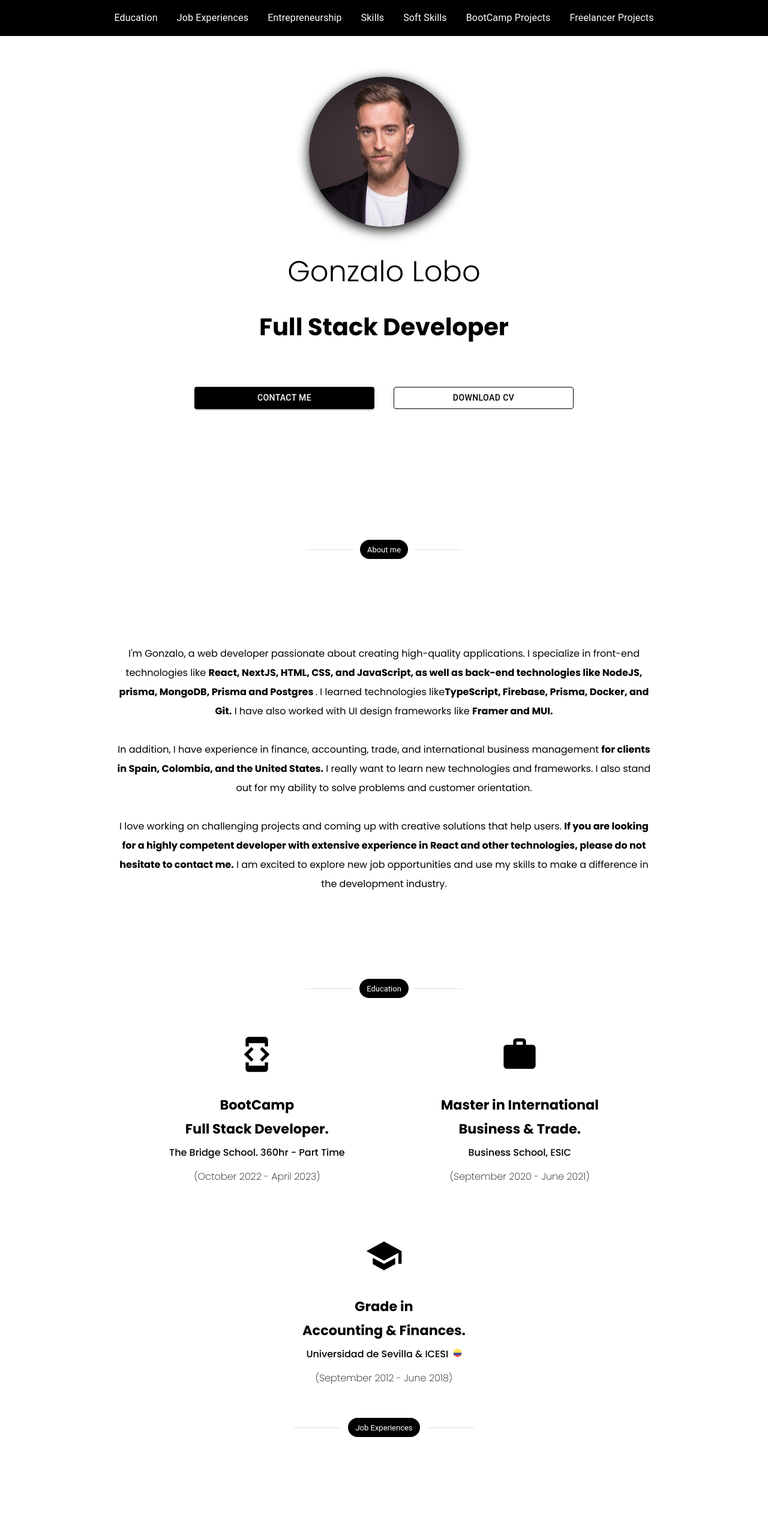
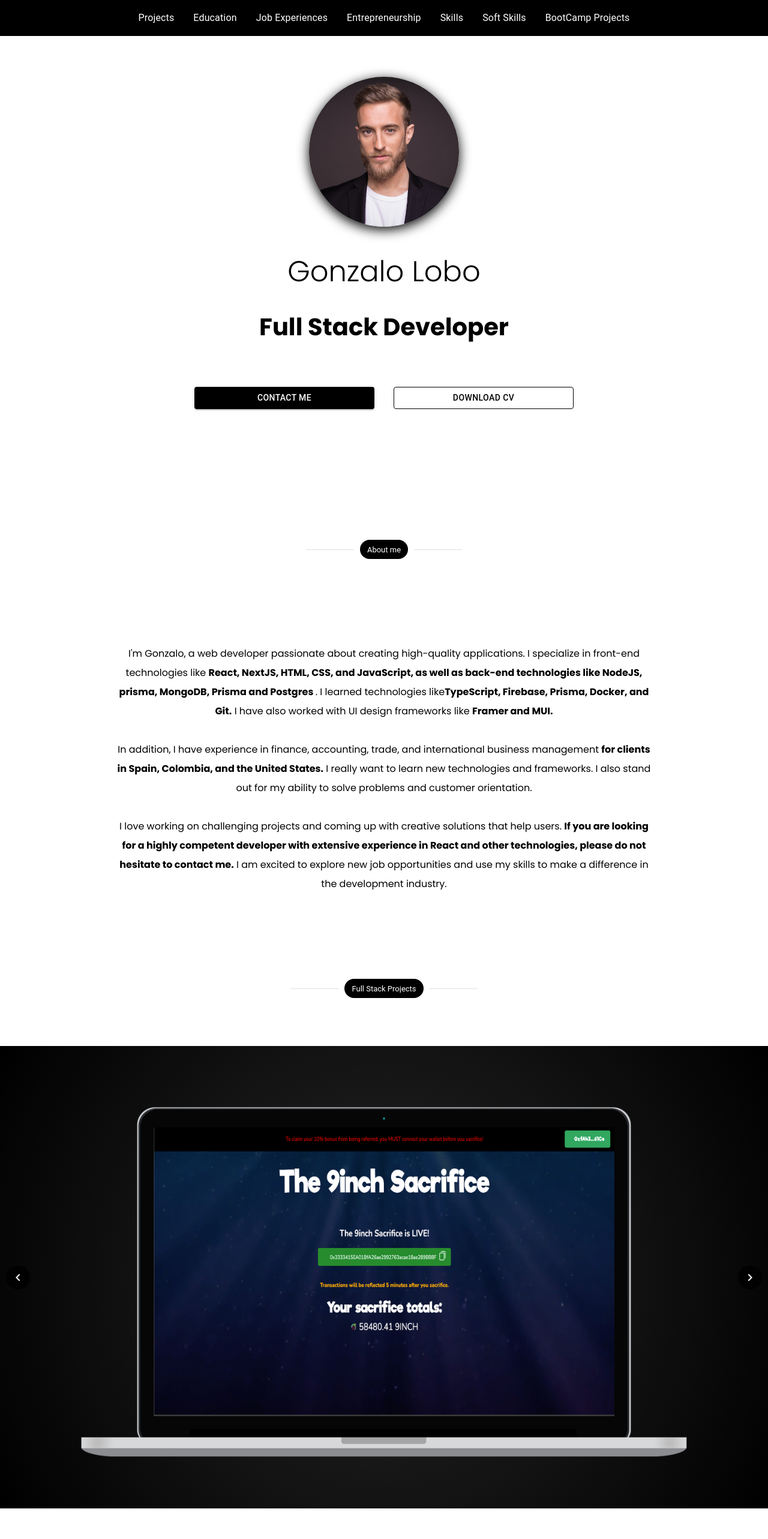
Before and after one commit to Macumba45/GonzaloLoboCv, a React (Create React App) app: page / in a window 1280 px wide. Shown: the top 2566 px of the page at 60% size. Built offline with nearby package versions, Linux system fonts and the light colour scheme.

Commit message:
styles: new styles in projects

```diff
--- a/src/components/ButtonCV/index.tsx
+++ b/src/components/ButtonCV/index.tsx
@@ -5,7 +5,6 @@ import HoverMotion from '../../animations/hover'
 import { motion } from 'framer-motion'
 
 const PDF = require('../../../src/assets/GONZALOLOBOCV.pdf')
-console.log(PDF)
 
 const ButtonCV: FC<Props> = ({ title }) => {
     const handleDownloadCV = () => {
--- a/src/components/FreelancerProjects/index.tsx
+++ b/src/components/FreelancerProjects/index.tsx
@@ -45,43 +45,20 @@ const FreelanceProjects: FC = () => {
     const isMobile = useMediaQuery(theme.breakpoints.down('sm'))
 
     return (
-        <MainContainer id="freelancer-projects" className="freelancer-projects">
+        <MainContainer id="projects" className="projects">
             <Container>
                 <Carousel
-                    interval={5000}
                     indicators={false}
+                    autoPlay={false}
                     navButtonsAlwaysVisible={true}
-                    index={1}
-                    height={isMobile ? '500px' : '900px'}
                     cycleNavigation={true}
-                    animation="slide"
-                    sx={{
-                        width: '100%',
-                        display: 'flex',
-                        alignItems: 'center',
-                        justifyContent: 'center',
-                        flexDirection: 'column',
-                        // ...(isMobile && {
-                        //     height: '800px ',
-                        // }),
+                    index={2}
+                    animation="fade"
+                    navButtonsWrapperProps={{
+                        style: {
+                            height: '100%',
+                        },
                     }}
-                    // navButtonsWrapperProps={{
-                    //     style: {
-                    //         marginRight: '150px',
-                    //         marginLeft: '150px',
-                    //         position: 'absolute',
-                    //         top: '100px',
-                    //         ...(isMobile && {
-                    //             position: 'absolute',
-                    //             marginRight: '120px',
-                    //             marginLeft: '120px',
-                    //             top: '-60px',
-
-                    //             // Estilos específicos para pantallas menores de 600px
-                    //             // Agrega aquí las propiedades específicas para pantallas móviles
-                    //         }),
-                    //     },
-                    // }}
                     navButtonsProps={{
                         style: {
                             // Estilos adicionales para los botones (next y prev)
--- a/src/components/FreelancerProjects/styles.ts
+++ b/src/components/FreelancerProjects/styles.ts
@@ -7,12 +7,13 @@ export const MainContainer = styled.div`
     width: 100%;
     height: 100%;
     z-index: 9999;
-    padding-bottom: 5rem;
-
+    margin-top: 5rem;
+        margin-bottom: 5rem;
+        background: rgb(37,37,37);
+background: radial-gradient(circle, rgba(37,37,37,1) 6%, rgba(0,0,0,1) 100%);
     @media screen and (max-width: 800px) {
         margin-top: 5rem;
         margin-bottom: 5rem;
-        height: 600px;
         padding-bottom: 0rem;
     }
 `
@@ -20,14 +21,13 @@ export const MainContainer = styled.div`
 export const ImageContainer = styled.div`
     display: flex;
     flex-direction: column;
+    justify-content: center;
     align-items: center;
-    margin-top: 5rem;
 `
 
 export const Container = styled.div`
     width: 100%;
-    height: 100%;
-    justify-content: center;
+
     align-items: center;
     @media screen and (max-width: 600px) {
     }
@@ -49,16 +49,9 @@ export const Title = styled.h1`
 `
 
 export const ImgColombia = styled.img`
-    width: 70rem;
-    margin-left: 2rem;
-    margin-right: 2rem;
+    width: 100%;
 
-    @media screen and (max-width: 800px) {
-        width: 90%;
-    }
-    @media screen and (max-width: 600px) {
-        width: 30rem;
-    }
+
 `
 
 export const SpanBold = styled.span`
--- a/src/components/NavBar/index.tsx
+++ b/src/components/NavBar/index.tsx
@@ -14,13 +14,13 @@ import HoverMotion from '../../animations/hover'
 import FloatHomeButton from '../FloatHomeButton'
 
 const pages = [
+    'Projects',
     'Education',
     'Job Experiences',
     'Entrepreneurship',
     'Skills',
     'Soft Skills',
     'BootCamp Projects',
-    'Freelancer Projects',
 ]
 
 const NavBarComp: FC = () => {
@@ -101,7 +101,7 @@ const NavBarComp: FC = () => {
                                     },
                                 }}
                             >
-                                {pages.map((page) => (
+                                {pages.map((page: any) => (
                                     <MenuItem
                                         key={page}
                                         onClick={handleCloseNavMenu}
@@ -109,9 +109,7 @@ const NavBarComp: FC = () => {
                                         <HoverMotion>
                                             <Link
                                                 activeClass="active"
-                                                to={page
-                                                    .toLowerCase()
-                                                    .replace(' ', '-')}
+                                                to={page.toLowerCase().replace(' ', '-')}
                                                 spy={true}
                                                 smooth={true}
                                                 duration={1500}
@@ -147,7 +145,7 @@ const NavBarComp: FC = () => {
                                     <HoverMotion>
                                         <Link
                                             activeClass="active"
-                                            to={page
+                                            to={page!
                                                 .toLowerCase()
                                                 .replace(' ', '-')}
                                             spy={true}
--- a/src/components/Work/index.tsx
+++ b/src/components/Work/index.tsx
@@ -19,7 +19,7 @@ const ramirez = require('../../assets/ramirez.png')
 
 const WorkComp: FC = () => {
     return (
-        <MainContainer id="work-experiences" className="work-experiences">
+        <MainContainer id="job-experiences" className="job-experiences">
             <WorkContainerAll>
                 <HoverMotion>
                     <WorkContainer>
--- a/src/views/Landing/landing.tsx
+++ b/src/views/Landing/landing.tsx
@@ -24,6 +24,10 @@ const Landing: FC = () => {
             <AnimatedView>
                 <WhoIAmComp />
             </AnimatedView>
+            <DividerWithChip label="Full Stack Projects" />
+            <AnimatedView>
+                <FreelanceProjects />
+            </AnimatedView>
             <DividerWithChip label="Education" />
             <AnimatedView>
                 <EducationComp />
@@ -48,10 +52,7 @@ const Landing: FC = () => {
             <AnimatedView>
                 <BootcampProjects />
             </AnimatedView>
-            <DividerWithChip label="Freelancer Projects" />
-            <AnimatedView>
-                <FreelanceProjects />
-            </AnimatedView>
+
             <AnimatedView>
                 <FooterComp />
             </AnimatedView>
```
